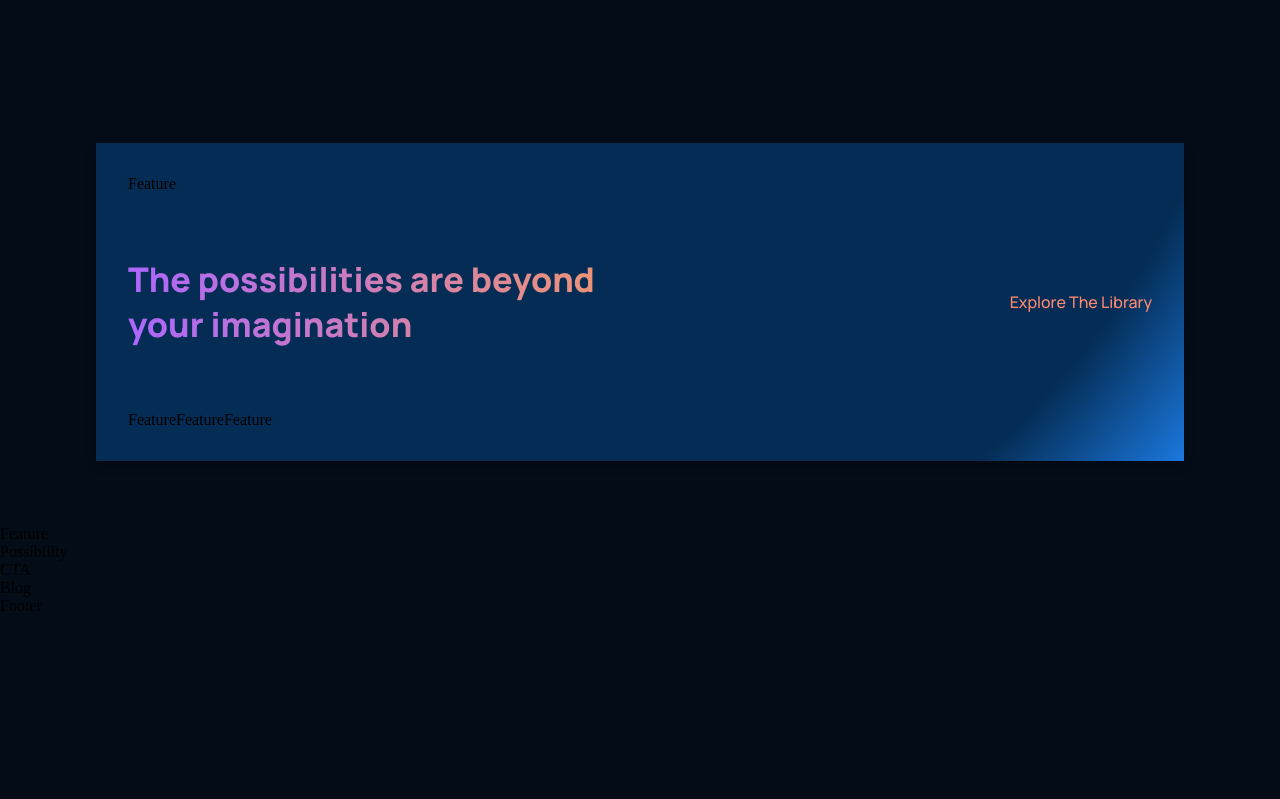
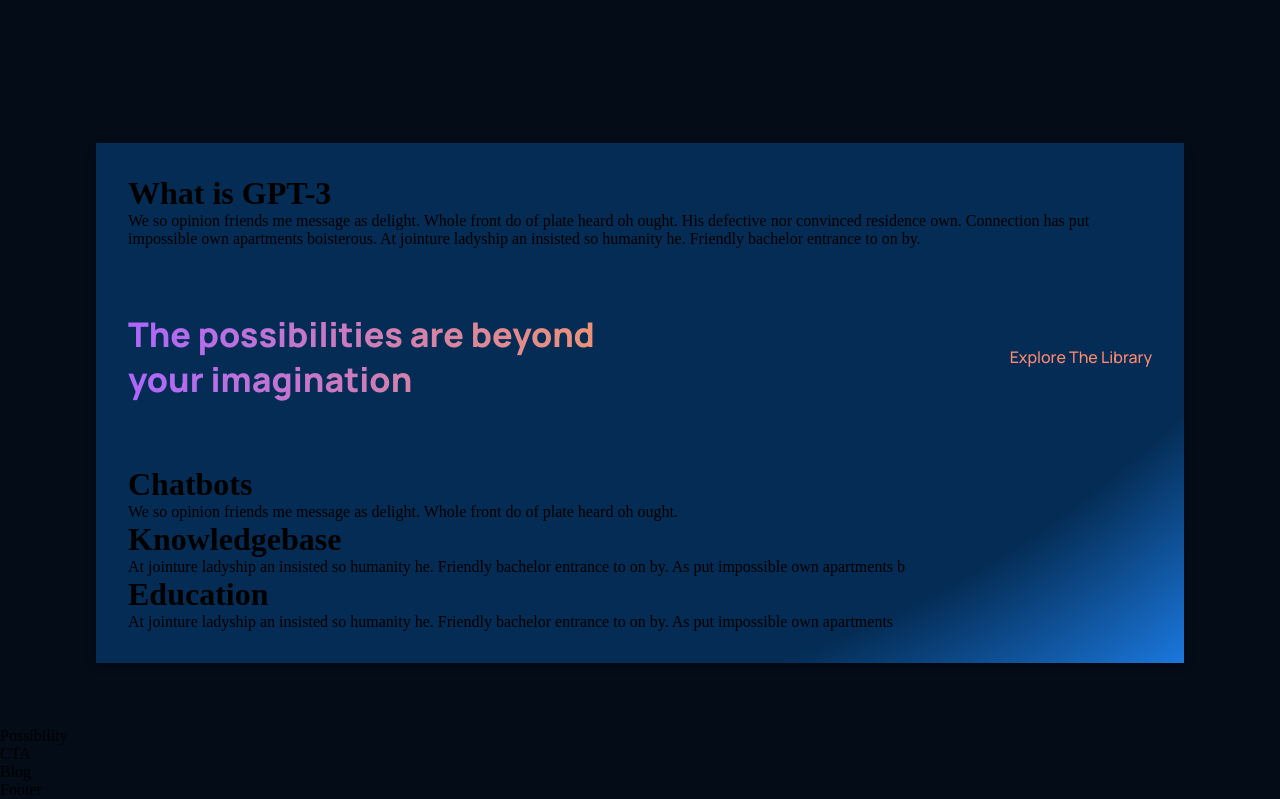
Before and after one commit to RosaMoran/modern-x, a React (Create React App) app: page / in a window 1280 px wide. Shown: the part 993-1792 px from the top of the page. Before the commit the page ends 1608 px from the top, so only its background shows below. Built offline with nearby package versions, Linux system fonts and the light colour scheme.

Commit message:
making progress

```diff
--- a/src/containers/WhatGPT3/WhatGPT3.jsx
+++ b/src/containers/WhatGPT3/WhatGPT3.jsx
@@ -7,16 +7,16 @@
   return (
     <div className="gpt3__whatgpt3 section__margin" id="whpt3">
      <div className="gpt3__whatgpt3-feature">
-       <Feature/>
+       <Feature title="What is GPT-3" text="We so opinion friends me message as delight. Whole front do of plate heard oh ought. His defective nor convinced residence own. Connection has put impossible own apartments boisterous. At jointure ladyship an insisted so humanity he. Friendly bachelor entrance to on by."/>
      </div>
      <div className="gpt3__whatgpt3-heading">
        <h1 className="gradient__text">The possibilities are beyond your imagination</h1>
        <p>Explore The Library</p>
      </div>
      <div className="gpt3__whatgpt3-container">
-       <Feature/>
-       <Feature/>
-       <Feature/>
+       <Feature title="Chatbots" text="We so opinion friends me message as delight. Whole front do of plate heard oh ought."/>
+       <Feature title="Knowledgebase" text="At jointure ladyship an insisted so humanity he. Friendly bachelor entrance to on by. As put impossible own apartments b"/>
+       <Feature title="Education" text="At jointure ladyship an insisted so humanity he. Friendly bachelor entrance to on by. As put impossible own apartments"/>
      </div>
     </div>
   )
--- a/src/containers/features/Feature.jsx
+++ b/src/containers/features/Feature.jsx
@@ -1,9 +1,17 @@
 import './feature.css';
 import React from 'react'
 
-const Feature = () => {
+const Feature = ( {title, text}) => {
   return (
-    <div>Feature</div>
+    <div className="gpt3__features-container">
+      <div className="gpt3__features-container__feature-title">
+        <div/>
+        <h1>{title}</h1>
+      </div>
+      <div className="gpt3__features-container__feature-text">
+        {text}
+      </div>
+    </div>
   )
 }
 
--- a/src/containers/features/feature.css
+++ b/src/containers/features/feature.css
@@ -0,0 +1,12 @@
+.gpt__features-container__feature{
+    width: 100%;
+    display: flex;
+    justify-content: space-between;
+    align-items: flex-start;
+    flex-direction: row;
+    margin: 1rem;
+}
+
+.gpt__features-container__feature{
+
+}
```
